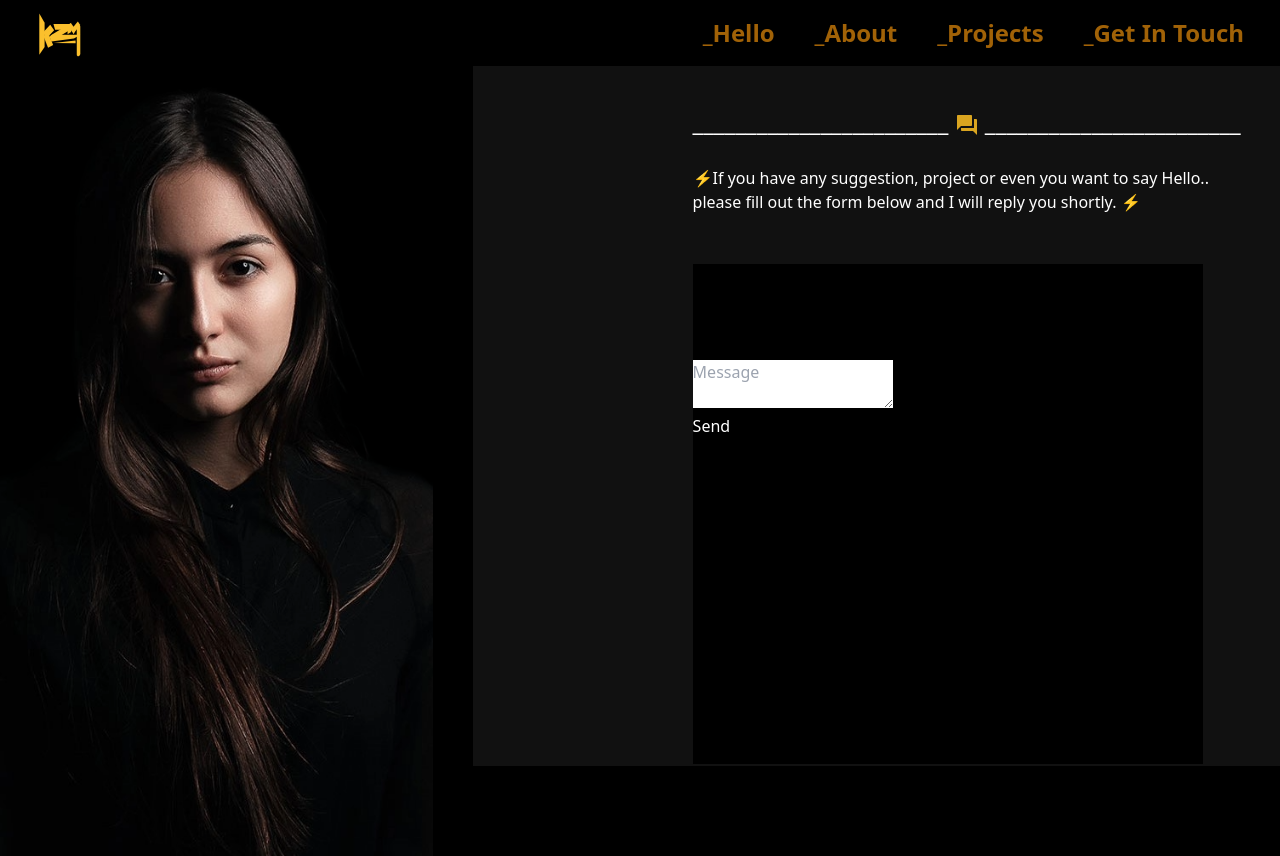
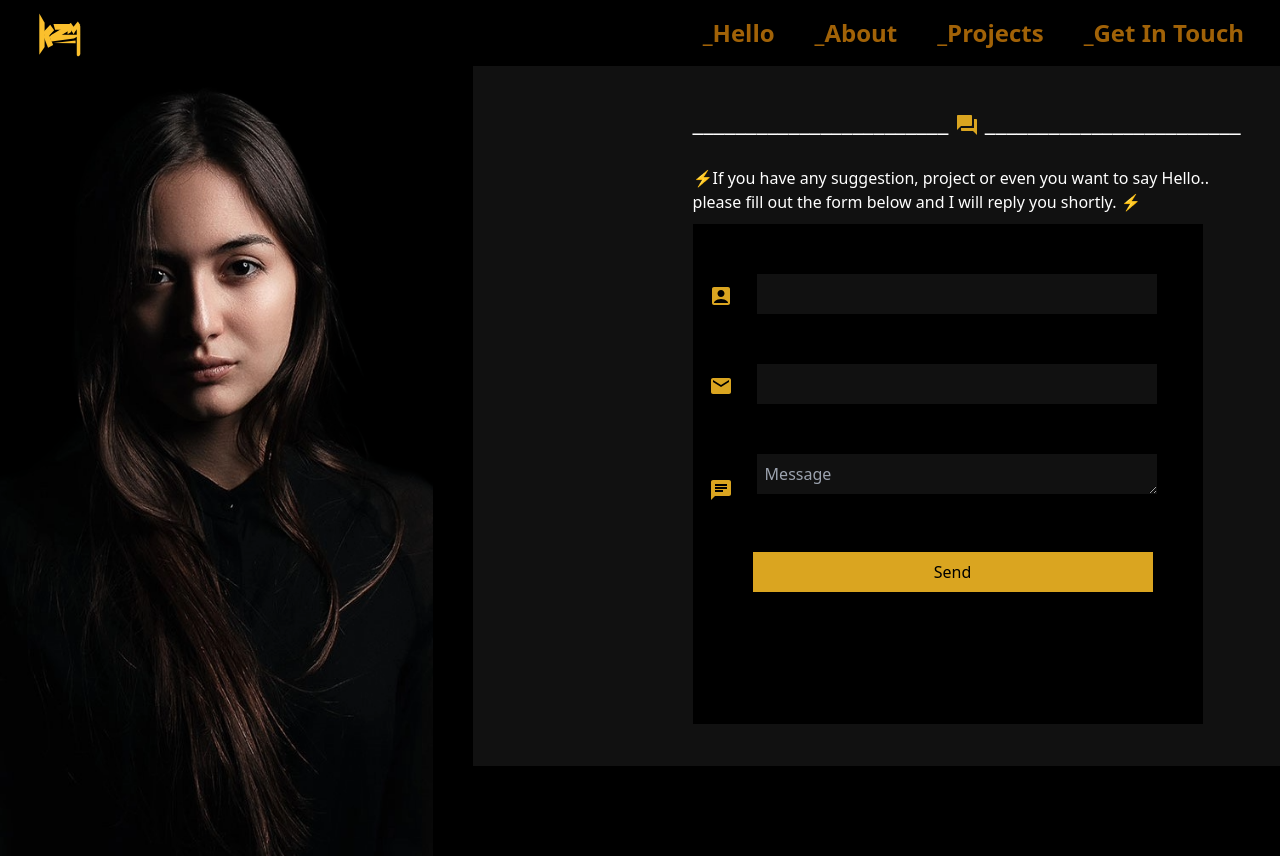
Before and after one commit to kzmfhm/my-portfolio, a React (Create React App) app: page /contact in a window 1280 px wide. Built offline with nearby package versions, Linux system fonts and the light colour scheme.

Commit message:
Complete Contact page

```diff
--- a/src/pages/Contact/index.jsx
+++ b/src/pages/Contact/index.jsx
@@ -1,8 +1,10 @@
 import React,{useState} from 'react';
 import Navbar from '../../components/Navbar';
 import WomenImg from '../../images/woman1.png';
-import TextField from '@mui/material/TextField';
+import AccountBoxIcon from '@mui/icons-material/AccountBox';
 import QuestionAnswerIcon from '@mui/icons-material/QuestionAnswer';
+import EmailIcon from '@mui/icons-material/Email';
+import ChatIcon from '@mui/icons-material/Chat';
 const Contact = () => {
 
   const [name, setName] = useState('');
@@ -81,22 +83,23 @@ const Contact = () => {
           ⚡If you have any suggestion, project or even you want to say Hello..<br/> please fill out the form below and I will reply you shortly.
           ⚡</p>
 
-          <form class='bg-[#000000] mt-[30px] md:ml-[220px] ml-[20px] w-[310px] h-[500px] md:h-[500px] md:w-[510px]'>
-            <ul>
-              <li className=' mt-[50px]'>
-                {/* Replaced the input with Material-UI TextField */}
-                <TextField
+          <form className='bg-[#000000]  md:ml-[220px] ml-[20px] w-[310px] h-[500px] md:h-[500px] md:w-[510px]'>
+            <ul class='mt-[10px]'>
+              <li className=''>
+                <label class='mx-4'> <AccountBoxIcon style={{color: '#daa520' }}/></label>
+                <input class='mt-[50px] mx-2 text-yellow-700 p-2 bg-[#111] h-[40px] md:w-[400px]'
                   id="name"
                   label="Enter your name.."
                   variant="standard"
                   value={name}
                   onChange={(e) => setName(e.target.value)}
                   required
+
                 />
               </li>
-              <li className='contact'>
-                {/* Replaced the input with Material-UI TextField */}
-                <TextField
+              <li className=''>
+              <label class='mx-4'> <EmailIcon style={{color: '#daa520' }}/></label>
+                <input class='mt-[50px] mx-2 text-yellow-700 p-2 bg-[#111] h-[40px] md:w-[400px]'
                   id="email"
                   label="Enter your email.."
                   variant="standard"
@@ -106,13 +109,20 @@ const Contact = () => {
                     setEmailValidationMessage('');
                   }}
                   required
+                  InputProps={{
+                    style: {
+                      color: 'white', // Text color
+                      // Add other styles here
+                    },
+                  }}
                 />
                 {emailValidationMessage && (
                   <p className='error-message'>{emailValidationMessage}</p>
                 )}
               </li>
               <li>
-                <textarea
+              <label class='mx-4'> <ChatIcon style={{color: '#daa520' }}/></label>
+                <textarea class='mt-[50px] mx-2 text-yellow-700 p-2 bg-[#111] h-[40px] md:w-[400px]'
                   onChange={(e) => setMessage(e.target.value)}
                   name='message'
                   placeholder='Message'
@@ -121,21 +131,26 @@ const Contact = () => {
               <li>
                 {/* Conditional rendering based on isLoading */}
                 {isLoading ? (
-                  <button className='flat-button3' disabled>
+                  <button class='mt-[50px] mx-2 text-white bg-[#daa520] p-2  h-[40px] md:w-[400px]' disabled>
                     <div className='loader'></div>
                   </button>
                 ) : (
                   <input
+                    className='md:mt-[50px] md:ml-[60px] text-[#000000] p-2 bg-[#111] h-[40px] md:w-[400px]'
                     type='button'
-                    className='flat-button3'
                     value='Send'
                     onClick={sendEmail}
                     disabled={isLoading}
+                    style={{ backgroundColor: '#daa520' }} // Add this style
                   />
                 )}
-                {responseMessage && !isLoading && (
-                  <p className='response-message'>{responseMessage}</p>
+               {responseMessage && !isLoading && (
+
+                  <p className='mt-[50]' style={{ marginTop:'10px',marginLeft:'150px',color: '#daa520', fontSize: '18px' }}>
+                    {responseMessage}
+                  </p>
                 )}
+
               </li>
             </ul>
           </form>
```
